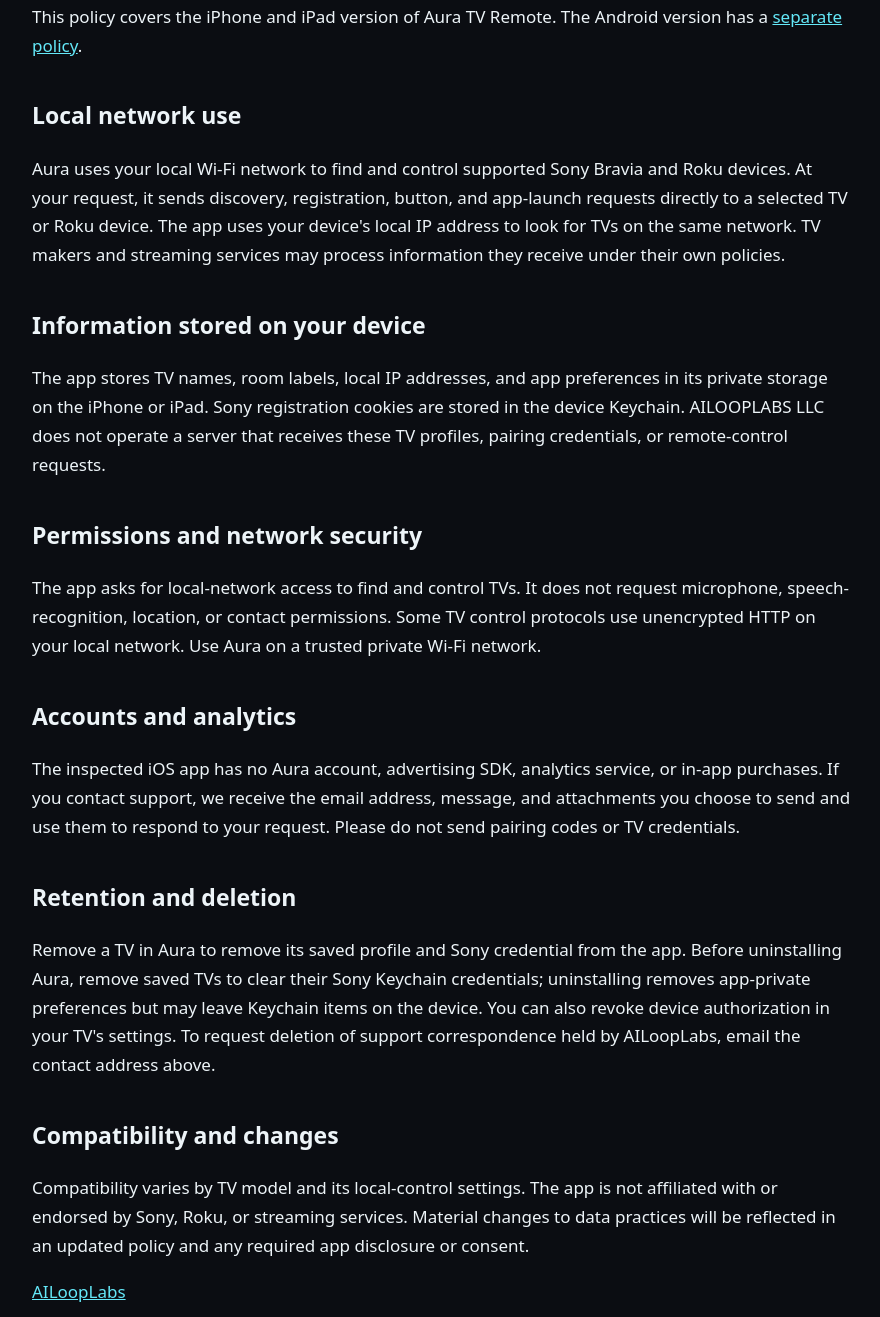
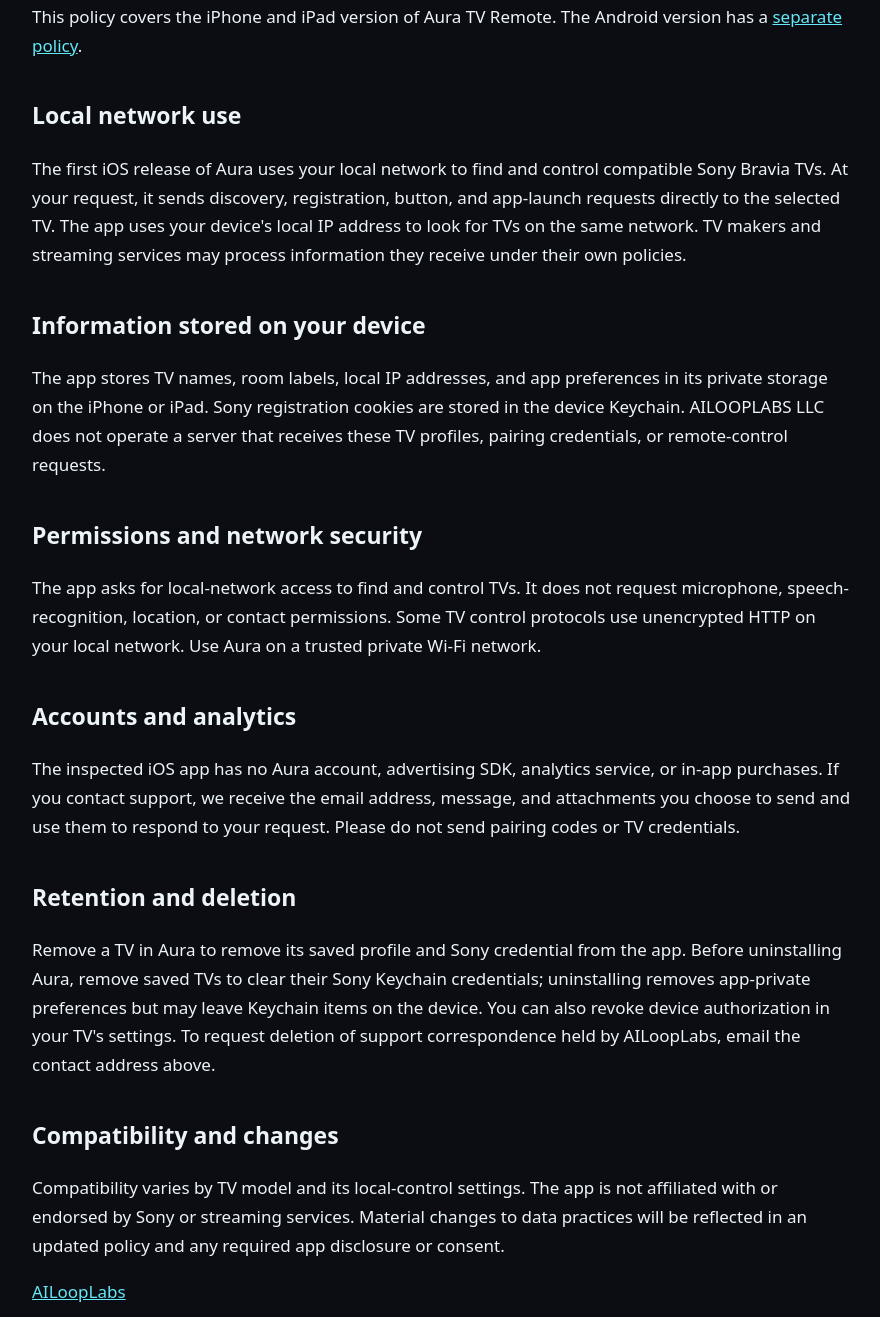
Before and after one commit to ailooplabs/ailooplabs, a plain HTML site: page docs/aura-ios-privacy.html in a window 1280 px wide. Shown: the part 343-1660 px from the top of the page, without its empty margins (198-1078 px from the left). Drawn offline with Linux system fonts and the light colour scheme.

Commit message:
Scope Aura iOS launch pages to Sony Bravia

```diff
--- a/docs/aura-ios-privacy.html
+++ b/docs/aura-ios-privacy.html
@@ -2,10 +2,10 @@
 <html lang="en"><head><meta charset="utf-8"><meta name="viewport" content="width=device-width,initial-scale=1"><title>Aura TV Remote for iOS Privacy Policy | AILoopLabs</title><meta name="description" content="Privacy policy for Aura TV Remote on iPhone and iPad."><style>body{margin:0;background:#0b0d12;color:#edf4f8;font:17px/1.7 system-ui,-apple-system,sans-serif}main{max-width:820px;margin:auto;padding:54px 24px 80px}a{color:#64e8f8}h1{font-size:38px;line-height:1.2}h2{margin-top:36px;font-size:23px}.brand{color:#64e8f8;font-weight:700}.meta{color:#afbdca}li{margin-bottom:8px}</style></head>
 <body><main><p class="brand">A product by AILoopLabs</p><h1>Aura TV Remote for iOS<br>Privacy Policy</h1><p class="meta">Operator: AILOOPLABS LLC<br>Last updated: November 21, 2026<br>Contact: <a href="mailto:support@ailooplabs.com">support@ailooplabs.com</a></p>
 <p>This policy covers the iPhone and iPad version of Aura TV Remote. The Android version has a <a href="aura-privacy.html">separate policy</a>.</p>
-<h2>Local network use</h2><p>Aura uses your local Wi-Fi network to find and control supported Sony Bravia and Roku devices. At your request, it sends discovery, registration, button, and app-launch requests directly to a selected TV or Roku device. The app uses your device's local IP address to look for TVs on the same network. TV makers and streaming services may process information they receive under their own policies.</p>
+<h2>Local network use</h2><p>The first iOS release of Aura uses your local network to find and control compatible Sony Bravia TVs. At your request, it sends discovery, registration, button, and app-launch requests directly to the selected TV. The app uses your device's local IP address to look for TVs on the same network. TV makers and streaming services may process information they receive under their own policies.</p>
 <h2>Information stored on your device</h2><p>The app stores TV names, room labels, local IP addresses, and app preferences in its private storage on the iPhone or iPad. Sony registration cookies are stored in the device Keychain. AILOOPLABS LLC does not operate a server that receives these TV profiles, pairing credentials, or remote-control requests.</p>
 <h2>Permissions and network security</h2><p>The app asks for local-network access to find and control TVs. It does not request microphone, speech-recognition, location, or contact permissions. Some TV control protocols use unencrypted HTTP on your local network. Use Aura on a trusted private Wi-Fi network.</p>
 <h2>Accounts and analytics</h2><p>The inspected iOS app has no Aura account, advertising SDK, analytics service, or in-app purchases. If you contact support, we receive the email address, message, and attachments you choose to send and use them to respond to your request. Please do not send pairing codes or TV credentials.</p>
 <h2>Retention and deletion</h2><p>Remove a TV in Aura to remove its saved profile and Sony credential from the app. Before uninstalling Aura, remove saved TVs to clear their Sony Keychain credentials; uninstalling removes app-private preferences but may leave Keychain items on the device. You can also revoke device authorization in your TV's settings. To request deletion of support correspondence held by AILoopLabs, email the contact address above.</p>
-<h2>Compatibility and changes</h2><p>Compatibility varies by TV model and its local-control settings. The app is not affiliated with or endorsed by Sony, Roku, or streaming services. Material changes to data practices will be reflected in an updated policy and any required app disclosure or consent.</p>
+<h2>Compatibility and changes</h2><p>Compatibility varies by TV model and its local-control settings. The app is not affiliated with or endorsed by Sony or streaming services. Material changes to data practices will be reflected in an updated policy and any required app disclosure or consent.</p>
 <p><a href="https://ailooplabs.com/">AILoopLabs</a></p></main></body></html>
```
Also changed, not shown: docs/aura-ios.html (+3 -3 lines), docs/aura-tv-remote.html (+1 -1 lines).
